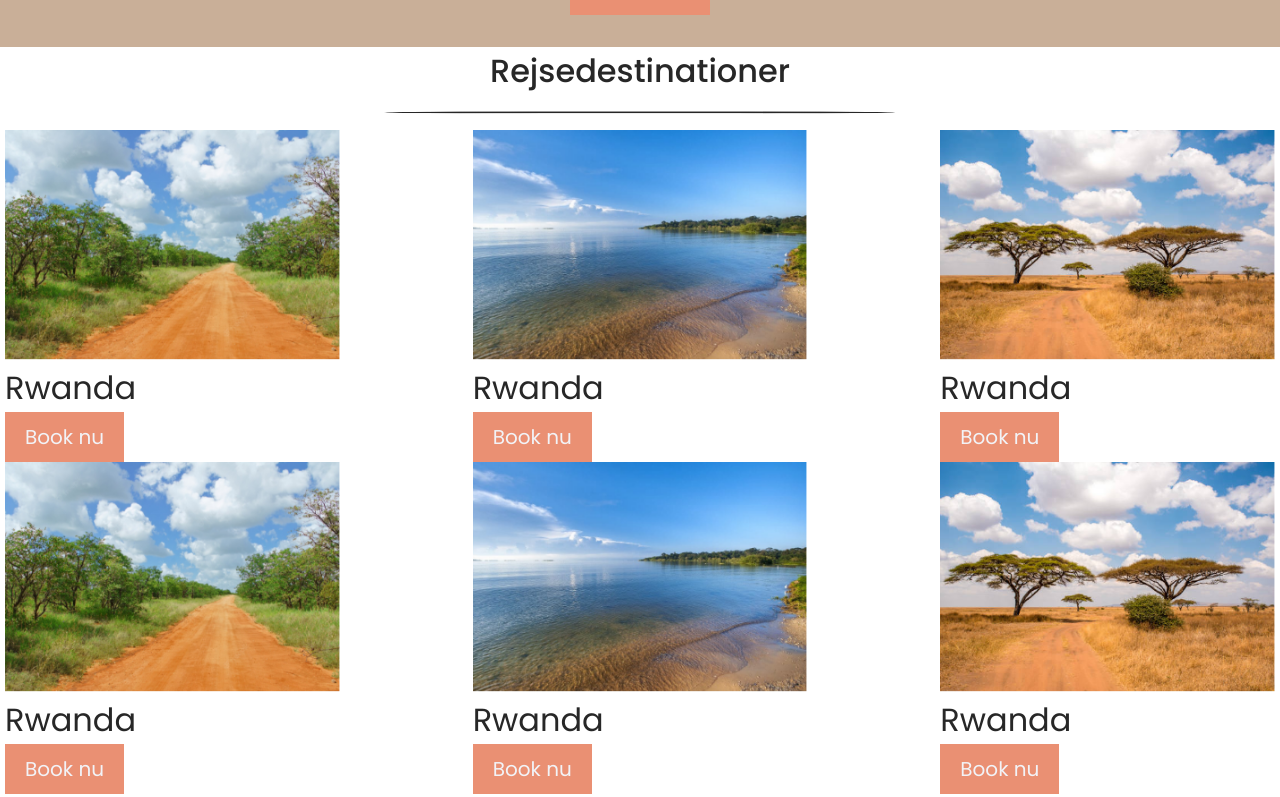
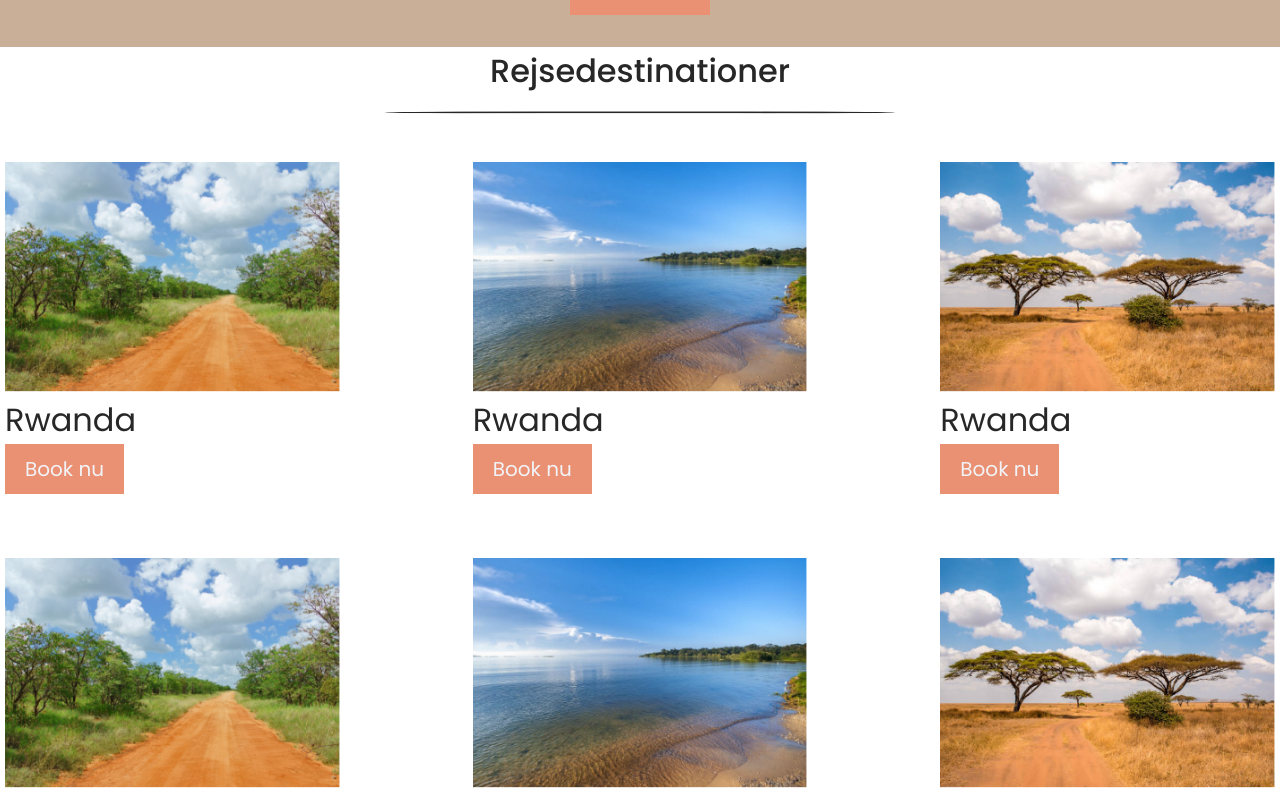
Before and after one commit to Nikolaihesel/McSafari, a React (Create React App) app: page /Rejser in a window 1280 px wide. Shown: the part 1043-1840 px from the top of the page. Built offline with nearby package versions, Linux system fonts and the light colour scheme.

Commit message:
Css test

```diff
--- a/src/index.css
+++ b/src/index.css
@@ -617,7 +617,7 @@
   gap: 10%;
 }
 
-.products-container > {
+.products-container > * {
   margin: 2rem 0;
 }
 /*# sourceMappingURL=index.css.map */
--- a/src/index.scss
+++ b/src/index.scss
@@ -501,7 +501,7 @@
 
 }
 
-.products-container >  {
+.products-container > * {
 
   margin: 2rem 0;
 
```
Also changed, not shown: 1 other file (tests, documents, lock files or other folders).
